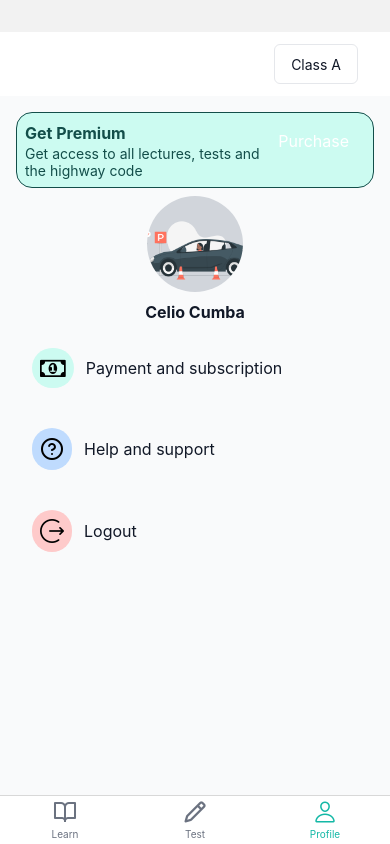
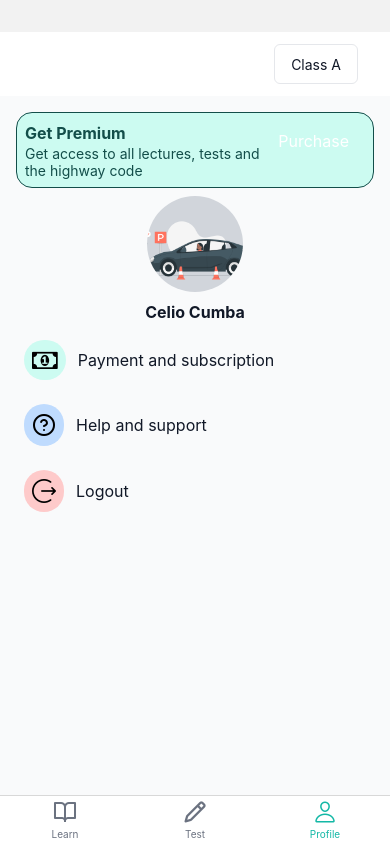
Before and after one commit to CelioJoaquimCumba/InaMova, a React Native app: screen /Profile in a window 390 px wide. Built offline with nearby package versions, Linux system fonts and the light colour scheme.

Commit message:
refactor: change padding

```diff
--- a/src/pages/main/Profile.tsx
+++ b/src/pages/main/Profile.tsx
@@ -27,21 +27,21 @@ export const Profile = () => {
         />
         <Text className="text-base leading-6 font-bold text-gray-900">Celio Cumba</Text>
         {/* Payment and subscription */}
-        <Card className="flex flex-row p-4 items-center space-x-3 self-stretch">
+        <Card className="flex flex-row p-2 items-center space-x-3 self-stretch">
           <View className="flex p-2 bg-teal-100 rounded-full">
             <FontAwesome name="money" size={24} color={"#000000"}/>
           </View>
           <Text className="text-base leading-6 font-normal text-gray-900">Payment and subscription</Text>
         </Card>
         {/* Help and support */}
-        <Card className="flex flex-row p-4 items-center space-x-3 self-stretch" onPress={() => navigation.navigate('HelpSupport')}>
+        <Card className="flex flex-row p-2 items-center space-x-3 self-stretch" onPress={() => navigation.navigate('HelpSupport')}>
           <View className="flex p-2 bg-blue-200 rounded-full">
             <Feather name="help-circle" size={24} color={"#000000"}/>
           </View>
           <Text className="text-base leading-6 font-normal text-gray-900">Help and support</Text>
         </Card>
         {/* Logout */}
-        <Card className="flex flex-row p-4 items-center space-x-3 self-stretch">
+        <Card className="flex flex-row p-2 items-center space-x-3 self-stretch">
           <View className="flex p-2 bg-red-200 rounded-full">
             <AntDesign name="logout" size={24} color={"#000000"}/>
           </View>
```
